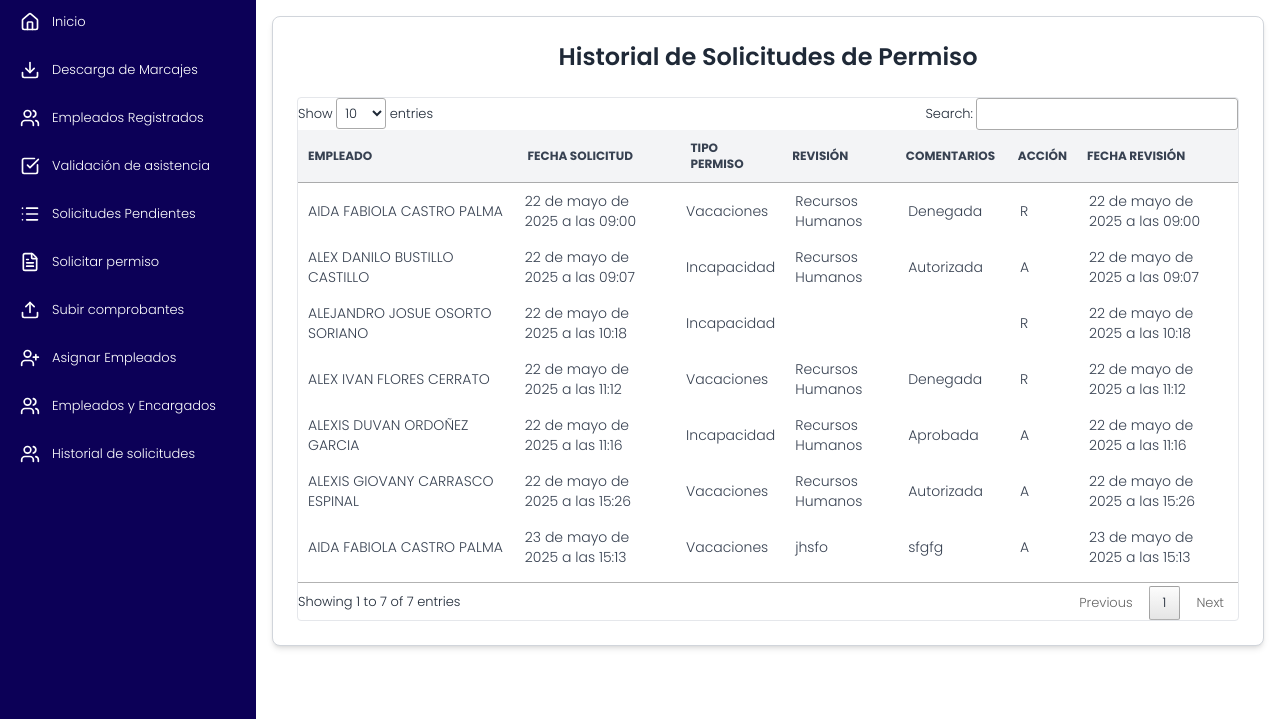
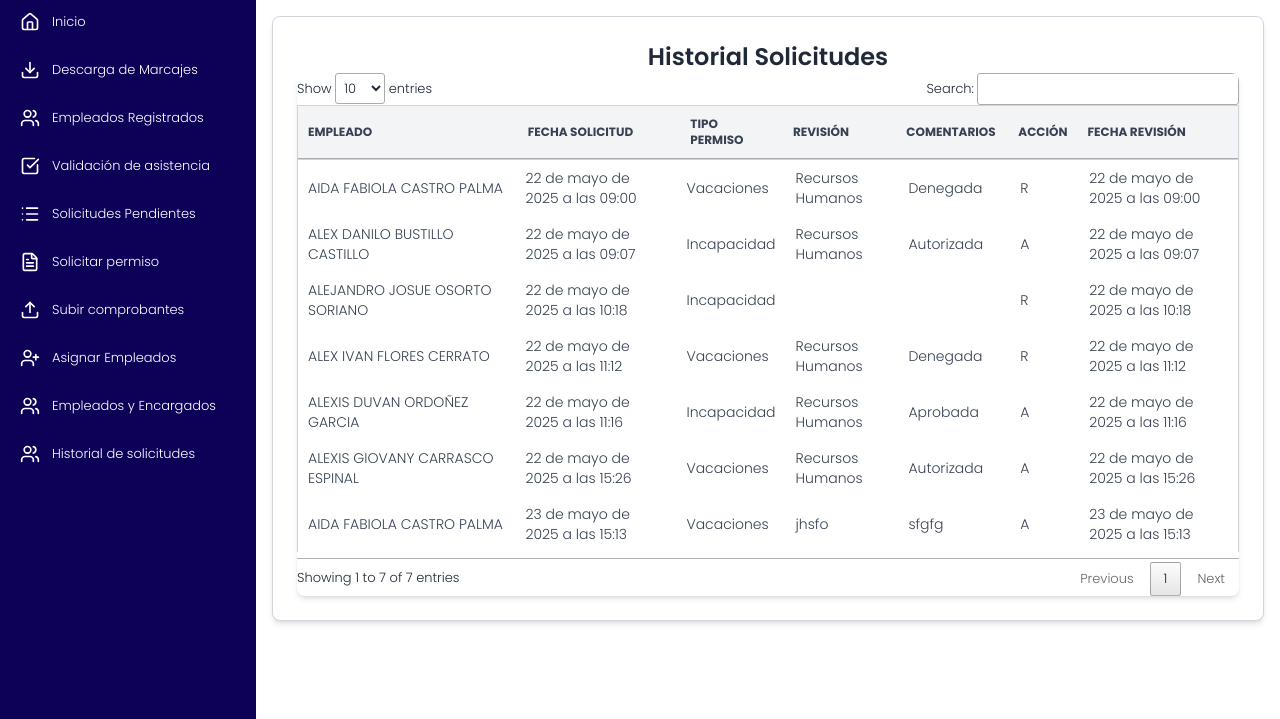
Before and after one commit to kenisosorto2000/AsistenciaRR-HH, a Django app: page /marcaje/historial-solicitudes/ in a window 1280 px wide. Shown: the part 81-800 px from the top of the page. Run offline with Django 5.2, Linux system fonts and the light colour scheme; data comes from the database, SQL or seed files in the repository; both versions use the stored data as it was after the commit; lists and menus that the app fills with data are empty; some libraries are stand-ins or nearby versions.

Commit message:
Cambio en diseños de tablas

```diff
--- a/marcaje/templates/empleados.html
+++ b/marcaje/templates/empleados.html
@@ -33,8 +33,8 @@
         </div>
     </form>
 
-    <div class="overflow-x-auto max-h-[600px] overflow-y-auto border border-gray-200 dark:border-gray-700 rounded">
-        <table id="tabla-empleados" class="min-w-full divide-y divide-gray-200 dark:divide-gray-600">
+    <div class="overflow-x-auto max-h-[600px] overflow-y-auto">
+        <table id="tabla-empleados" class="min-w-full divide-y divide-gray-200 dark:divide-gray-600 border border-gray-300 rounded">
             <thead class="bg-gray-100 dark:bg-gray-600 sticky top-[0px] z-10 uppercase text-xs">
                 <tr>
                     <th class="px-4 py-2">Sucursal</th>
--- a/marcaje/templates/historial_solicitudes.html
+++ b/marcaje/templates/historial_solicitudes.html
@@ -1,12 +1,11 @@
 {% extends 'base.html' %}
 {% block content %}
 
-<div class="w-full max-w-6xl mx-auto bg-white dark:bg-gray-800 shadow-md rounded-lg p-6 border border-gray-300">
-    <h3 class="text-2xl font-semibold text-center text-gray-800 dark:text-white mb-6">
-        Historial de Solicitudes de Permiso
-    </h3>
-    <div class="overflow-x-auto max-h-[600px] overflow-y-auto border border-gray-200 dark:border-gray-700 rounded">
-        <table id="tabla-historial" class="min-w-full text-sm text-left text-gray-700 dark:text-gray-200">
+<div class="w-full max-w-7xl mx-auto bg-white dark:bg-gray-800 p-6 rounded-lg shadow-md border border-gray-300 ">
+  <h2 class="text-2xl font-semibold text-center text-gray-800 dark:text-gray-200">Historial Solicitudes</h2>
+  <div class="bg-white dark:bg-gray-800 shadow-md rounded-lg overflow-hidden">
+    <div class="overflow-x-auto max-h-[600px] overflow-y-auto rounded">
+        <table id="tabla-historial" class="min-w-full text-sm text-left text-gray-700 dark:text-gray-200 border border-gray-300">
             <thead class="bg-gray-100 dark:bg-gray-600 sticky top-[0px] z-10 uppercase text-xs">
                 <tr>
                     <th class="px-4 py-3">Empleado</th>
--- a/marcaje/templates/reporte.html
+++ b/marcaje/templates/reporte.html
@@ -30,9 +30,9 @@
         <span id="sync-status" class="text-sm text-gray-500 dark:text-gray-400"></span>
     </form>
 
-    <div class="overflow-x-auto max-h-[600px] overflow-y-auto border border-gray-200 dark:border-gray-700 rounded">
-        <table id="tabla-marcaje" class="min-w-full text-sm text-left text-gray-700 dark:text-gray-200">
-            <thead class="bg-gray-100 dark:bg-gray-600 uppercase text-xs">
+    <div class="overflow-x-auto max-h-[600px] overflow-y-auto">
+        <table id="tabla-marcaje" class="min-w-full text-sm text-left text-gray-700 dark:text-gray-200 border border-gray-300 rounded">
+            <thead class="bg-gray-100 dark:bg-gray-600 sticky top-[0px] z-10 uppercase text-xs">
                 <tr>
                     <th class="px-4 py-3">Fecha</th>
                     <th class="px-4 py-3">Sucursal</th>
```
Also changed, not shown: marcaje/templates/solicitudes_rh.html (+4 -5 lines), marcaje/templates/validar_asistencia.html (+3 -5 lines), db.sqlite3.
